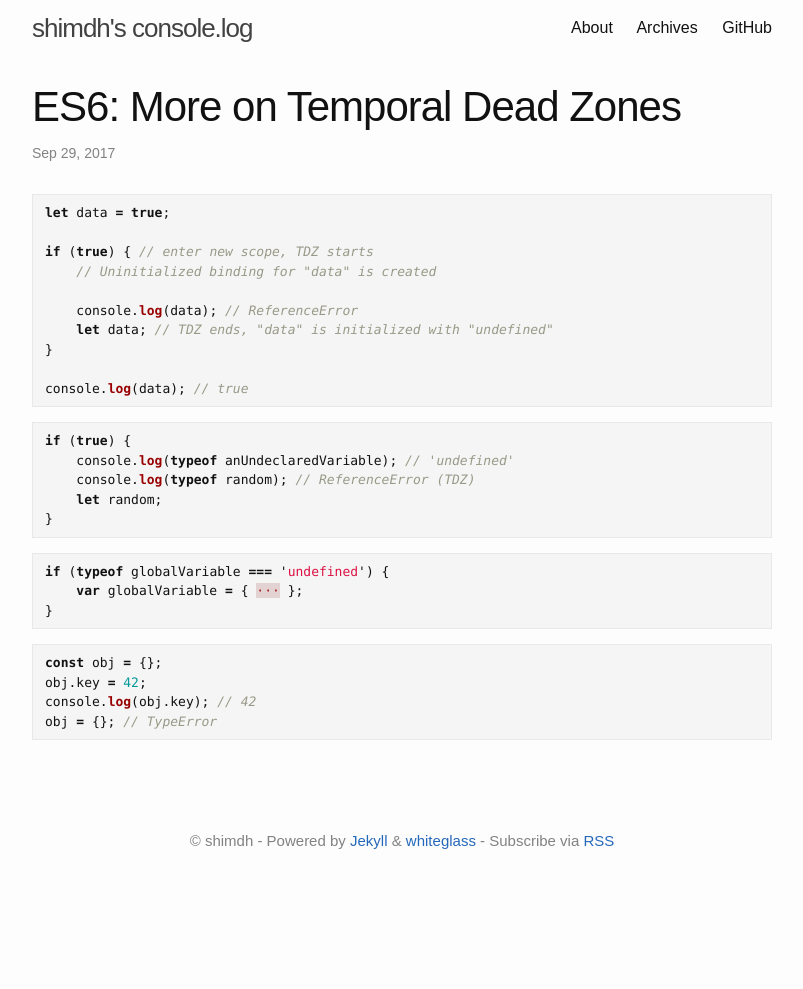
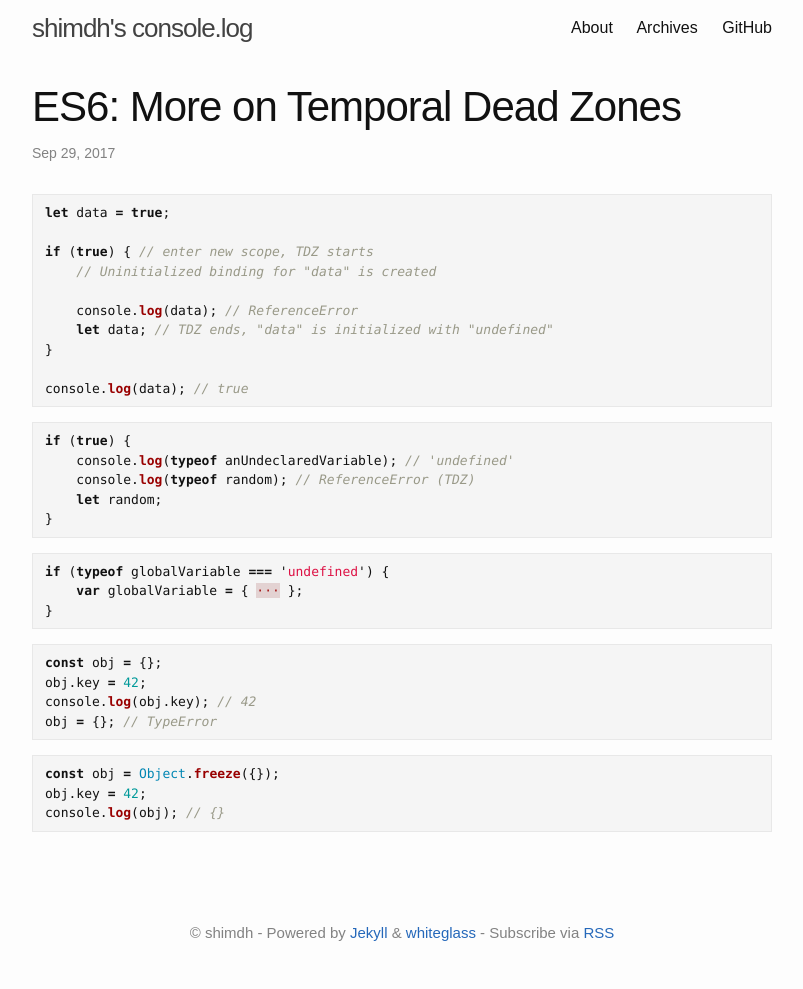
Before and after one commit to yous/whiteglass, a Jekyll site: the page built from _posts/2017-09-29-es6-more-on-teporal-dead-zones.md, in a window 1280 px wide. Shown: the whole page, without its empty margins (238-1041 px from the left). Built offline with Jekyll 4.4.1, drawn with Linux system fonts in a browser that asks for light colours; before the commit the page ends 900 px from its top, so only the background shows below that.

Commit message:
added content

```diff
--- a/_posts/2017-09-29-es6-more-on-teporal-dead-zones.md
+++ b/_posts/2017-09-29-es6-more-on-teporal-dead-zones.md
@@ -41,3 +41,9 @@ obj.key = 42;
 console.log(obj.key); // 42
 obj = {}; // TypeError
 {% endhighlight %}
+
+{% highlight js %}
+const obj = Object.freeze({});
+obj.key = 42;
+console.log(obj); // {}
+{% endhighlight %}
```
